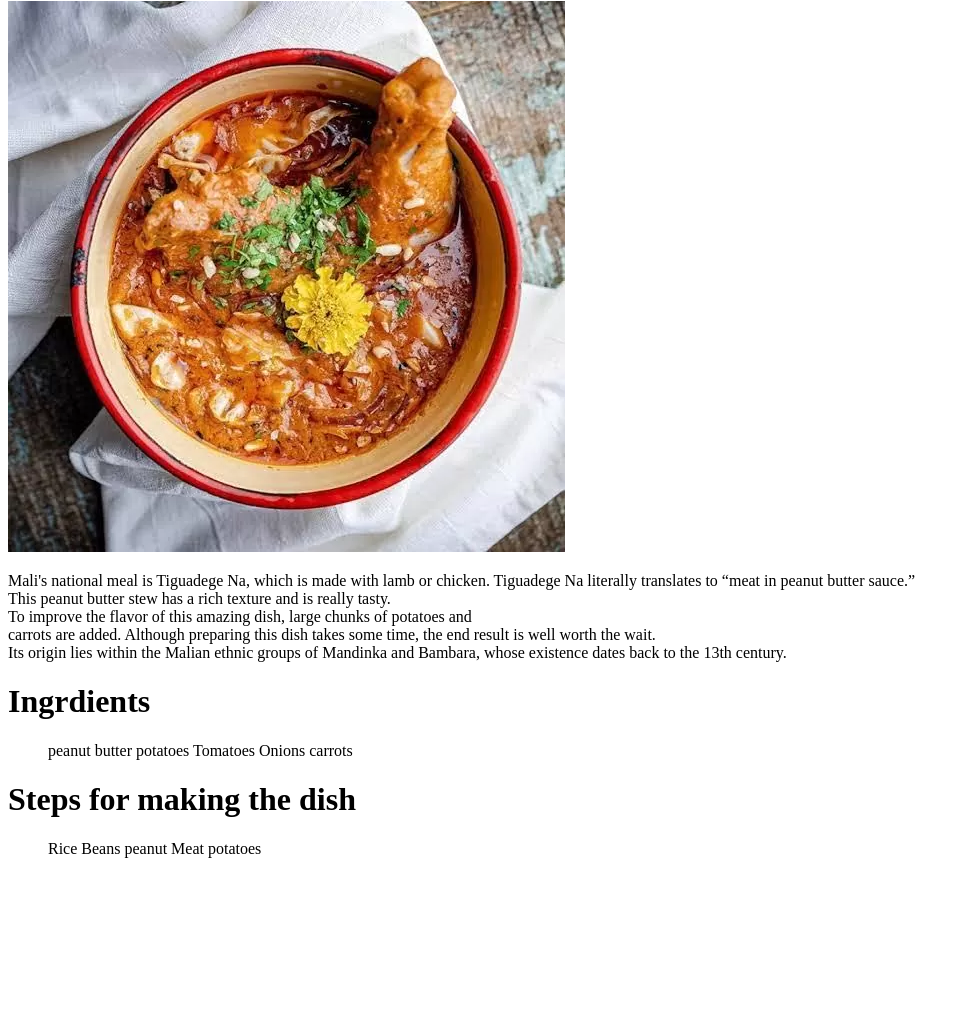
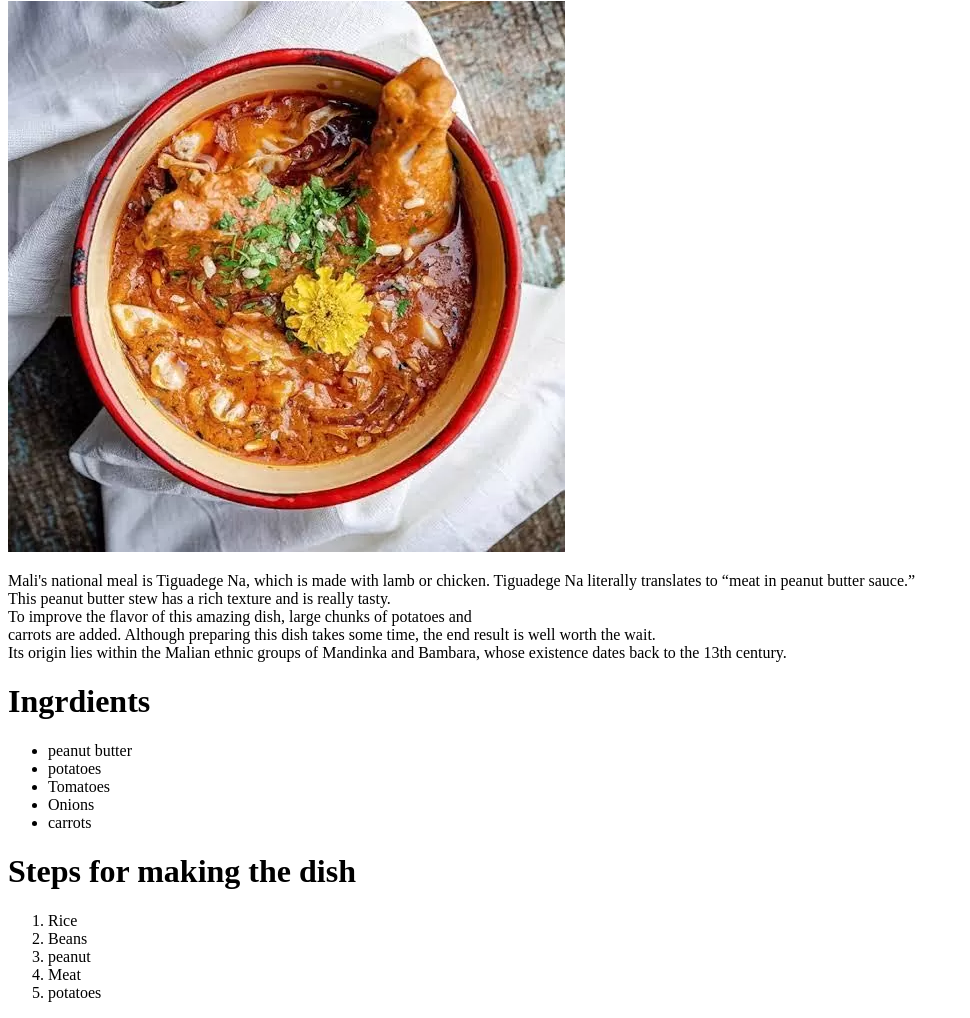
Before and after one commit to Modi9390/odin-recipes, a plain HTML site: page recipes/tiguedegue_na.html in a window 1280 px wide. Shown: the part 105-1123 px from the top of the page, without its empty margins (0-970 px from the left). Before the commit the page ends 979 px from the top, so only its background shows below. Drawn offline with Linux system fonts and the light colour scheme.

Commit message:
Edite index.html

```diff
--- a/recipes/tiguedegue_na.html
+++ b/recipes/tiguedegue_na.html
@@ -22,20 +22,20 @@
 
     <h1>Ingrdients</h1>
     <ul>
-        <l>peanut butter</li>
-        <l>potatoes</li>
-        <l>Tomatoes</li>
-         <l>Onions</li>
-        <l>carrots</li>
+        <li>peanut butter</li>
+        <li>potatoes</li>
+        <li>Tomatoes</li>
+         <li>Onions</li>
+        <li>carrots</li>
 
     </ul>
     <h1>Steps for making the dish</h1>
     <ol>
-        <l>Rice</li>
-        <l>Beans</li>
-        <l>peanut</li>
-        <l>Meat</li>
-        <l>potatoes</li>
+        <li>Rice</li>
+        <li>Beans</li>
+        <li>peanut</li>
+        <li>Meat</li>
+        <li>potatoes</li>
 
 
     </ol>
```
Also changed, not shown: index.html (+16 -15 lines), recipes/couscous.html (+8 -8 lines), recipes/wollof_rice.html (+9 -9 lines).
